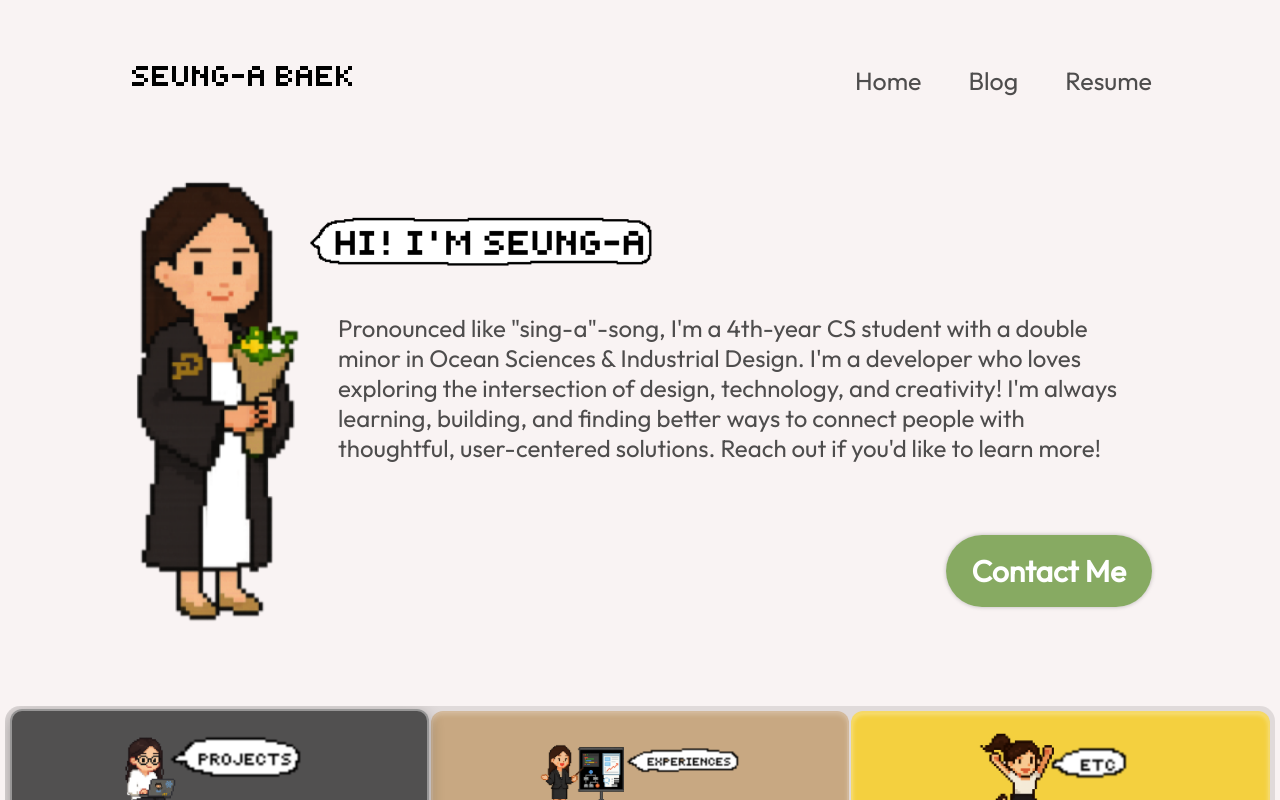
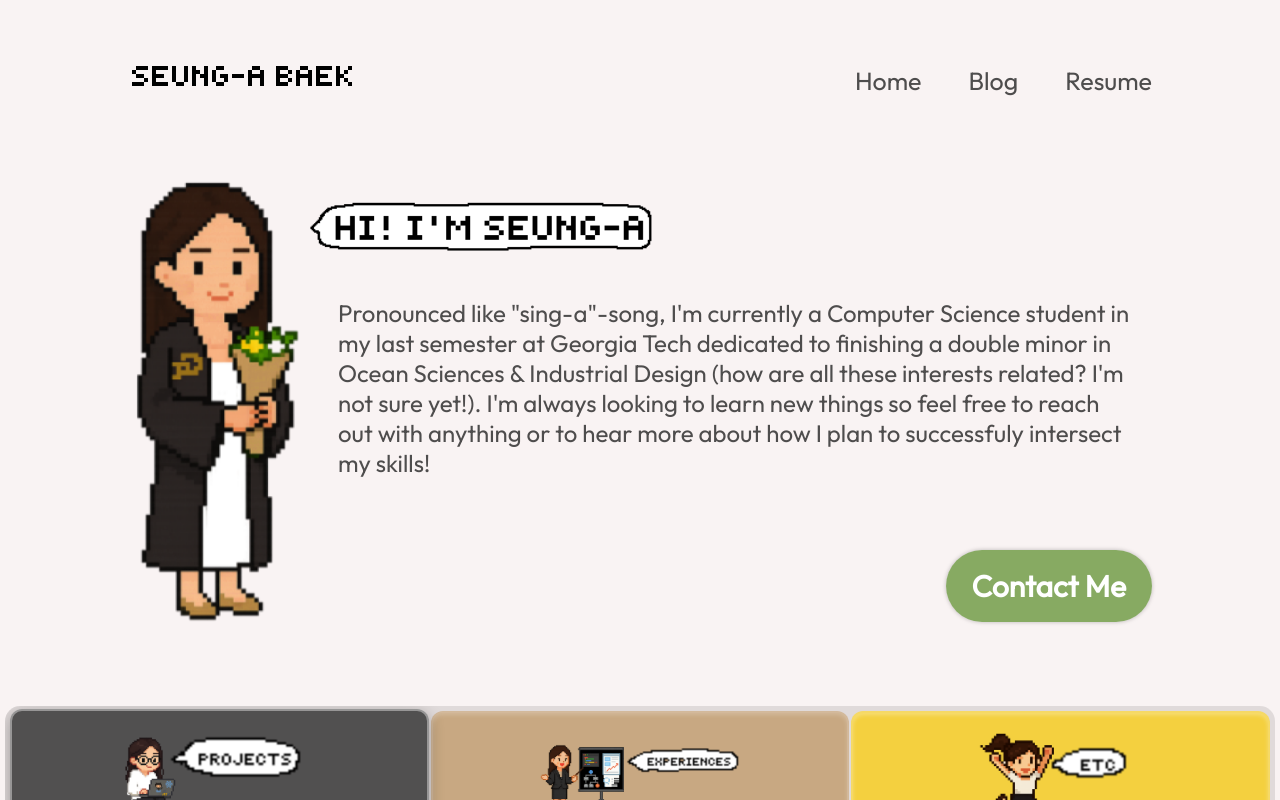
Before and after one commit to seungabaek/seungabaek.github.io, a React (Vite) app: page / in a window 1280 px wide. Shown: the top 800 px of the page. Built offline with nearby package versions, Linux system fonts and the light colour scheme.

Commit message:
Updated ETC section to be more personal

```diff
--- a/src/components/Hero/Hero.jsx
+++ b/src/components/Hero/Hero.jsx
@@ -18,12 +18,11 @@ export const Hero = () => {
           />
         </h1>
         <p className={styles.description}>
-            Pronounced like "sing-a"-song, I'm a 4th-year CS student with
-            a double minor in Ocean Sciences & Industrial Design.
-            I'm a developer who loves exploring the intersection of design, technology, and creativity!
-            I'm always learning, building, and finding
-            better ways to connect people with thoughtful,
-            user-centered solutions. Reach out if you'd like to learn more!
+            Pronounced like "sing-a"-song, I'm currently a Computer Science student in my last semester at Georgia Tech
+            dedicated to finishing a double minor in Ocean Sciences & Industrial Design
+            (how are all these interests related? I'm not sure yet!).
+            I'm always looking to learn new things so feel free to reach out with anything
+            or to hear more about how I plan to successfuly intersect my skills!
 
         </p>
         <a href="mailto:seungabaek@gatech.edu" className={styles.contactBtn}>
--- a/src/components/Portfolio/Portfolio.jsx
+++ b/src/components/Portfolio/Portfolio.jsx
@@ -234,20 +234,24 @@ export const Portfolio = () => {
 
   const aboutMeData = [
     {
-      title: "👨‍🏫 Teaching Assistant",
-      content: "Fourth-semester TA for CS 1332 (Data Structures & Algorithms). I lead recitations for 20+ students and hold weekly office hours, helping a class size of 1000+ students master Java-based algorithms."
+    title: "🤳🏻 Avid Picture Taker",
+    content: "After my ride or die Sony camera died with ingesting too much sand during my trip to the Sahara desert, I have been faithful to an Olympus film camera I thrifted in Shoreditch (all while I was on an exchange program in Leeds, UK!). Click on <a href = \"https://ea.oie.gatech.edu/2024-photo-contest-winners\"> ME </a> to see the film picture I got my first award for! Photo website also in the works!"
     },
     {
-      title: "🌎 Sustainability Advocate",
-      content: "International Science Fair Finalist for sustainable technology research. Member of Students Organizing Sustainability at GT, passionate about using tech for environmental impact."
+      title: "🪂 Jumping out of Planes!",
+      content: "I'm almost done with my skydiving A license! I've finished 8 solo jumps and am now on my consoles (free jumps to practice your skills)! Now that I have finished all CS courses, I will have more time to be active in the GT Sport Parachute Club to finish up what I started. (it will never end!)"
     },
     {
-      title: "📻 Radio DJ & Skydiver",
-      content: "When I'm not coding, you'll find me on air at WREK 91.1 College Radio or jumping out of planes with the GT Sport Parachute Club. I believe in living life to the fullest!"
+      title: "📻 WREK 91.1",
+      content: "WREK is Georgia Tech's student-run radio. Tune in 24/7 on 91.1 or click <a href=\"https://open.spotify.com/playlist/5EKtIEB8ziSGxuyiW5jLSj?si=d67b6198d7ed4372\">HERE</a> to see my Spotify playlist of favorite songs I compiled during my shifts! To-be infinitely grown."
+    },
+    {
+      title: "🐳 An Ocean Sciences Minor?",
+      content: "I started off at GT as a 1st year Earth and Atmospheric Sciences major with lots of independent research experience + International Science Fair Finalist for atmospheric science research. Although I've changed paths, my interest in sustainable tech remains, hence the minor. I hope to grow my skills for use in non-traditionally technical fields for possitive environmental impact."
     },
     {
       title: "🇰🇷 KSEA Vice President",
-      content: "Leading the Korean-American Scientists and Engineers Association at GT, fostering community and professional development for fellow students."
+      content: "Starting as a freshman representative to leading the Korean-American Scientists and Engineers Association at GT, I've been very active in the KSEA community and am passionate about fostering community and professional development for fellow students! This has helped diversify my college experience with invitations to both national and international conventions!"
     },
     {
       title: "🌐 Multilingual Communicator",
@@ -372,7 +376,7 @@ export const Portfolio = () => {
   const AboutMeItem = ({ item }) => (
     <div className={styles.aboutMeItem}>
       <h3>{item.title}</h3>
-      <p>{item.content}</p>
+      <div dangerouslySetInnerHTML={{ __html: item.content }} />
     </div>
   );
 
--- a/src/data/projects/images.js
+++ b/src/data/projects/images.js
@@ -9,6 +9,8 @@ import manghostPlay from './pics/manghostPlay.png';
 
 import threatIntelligence1 from './pics/threat1.png';
 import threatIntelligence2 from './pics/threat2.png';
+import fileshare from './pics/fileshare.png';
+
 
 export const projectImages = {
   'livethrive3D.png': livethrive3D,
@@ -21,5 +23,6 @@ export const projectImages = {
   'manghostPlay.png': manghostPlay,
 
   'threat1.png': threatIntelligence1,
-  'threat2.png': threatIntelligence2
+  'threat2.png': threatIntelligence2,
+  'fileshare.png': fileshare
 };
--- a/src/data/projects/threat-intelligence.md
+++ b/src/data/projects/threat-intelligence.md
@@ -3,6 +3,7 @@ title: 'Iris: Global P2P Threat Intelligence Network'
 description: 'Decentralized peer-to-peer system for secure threat intelligence sharing with partial file transfer capabilities'
 pubDate: 'April 30 2025'
 heroImage: 'threat1.png'
+additionalImages: ['fileshare.png']
 skills: ['Go', 'libp2p', 'Redis', 'Docker', 'P2P Networks', 'Cryptography']
 date: 'February 2025 - April 2025'
 demo: ''
--- a/src/pages/BlogPost/BlogPost.jsx
+++ b/src/pages/BlogPost/BlogPost.jsx
@@ -306,6 +306,9 @@ export const BlogPost = () => {
                 } else if (project.id === 'recycling-app') {
                   splitIndex = lines.findIndex(line => line.includes('Team & Contributions'));
                   splitText = 'Team & Contributions';
+                } else if (project.id == 'threat-intelligence') {
+                  splitIndex = lines.findIndex(line => line.includes('Our Solution: Enhanced Iris Framework'));
+                  splitText = 'Our Solution: Enhanced Iris Framework';
                 }
 
                 if (splitIndex !== -1 && project.additionalImages && project.additionalImages.length > 0) {
```
Also changed, not shown: src/data/projects/pics/fileshare.png (added).
